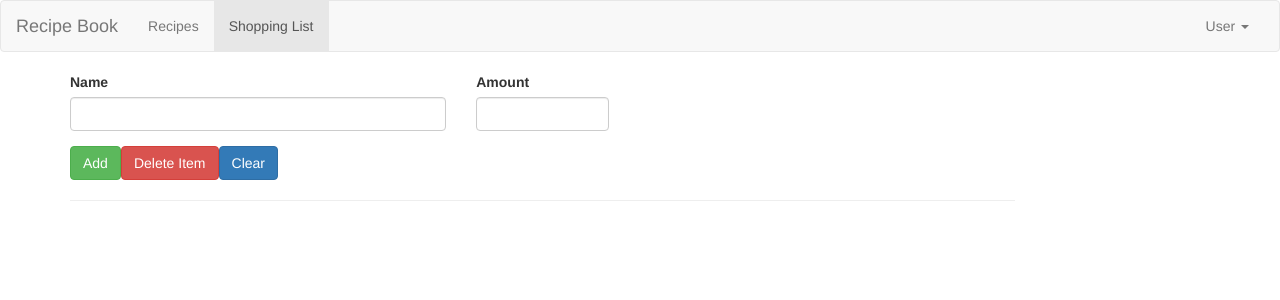
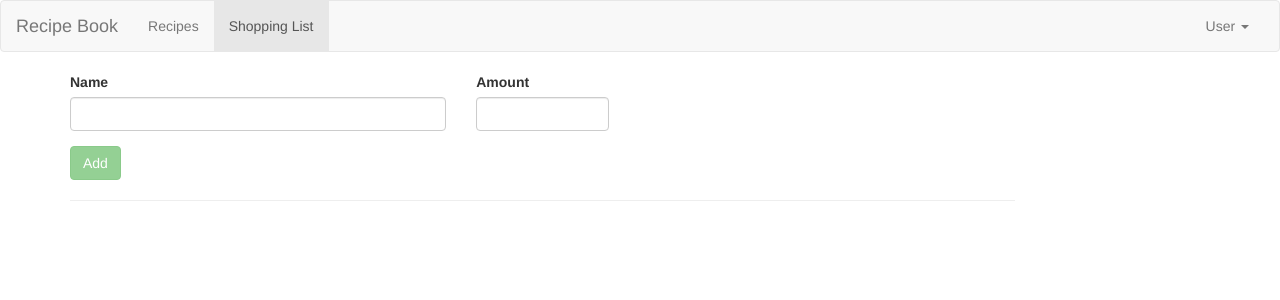
Before and after one commit to dehre/Ang2_Recipe-book, an Angular app: page /shopping-list in a window 1280 px wide. Shown: the top 300 px of the page. Built offline with nearby package versions, Linux system fonts and the light colour scheme.

Commit message:
Start wire up editing shopping-list items

```diff
--- a/src/app/app.module.ts
+++ b/src/app/app.module.ts
@@ -1,6 +1,6 @@
 import { BrowserModule } from '@angular/platform-browser';
 import { NgModule } from '@angular/core';
-import { FormsModule } from '@angular/forms';
+import { FormsModule, ReactiveFormsModule } from '@angular/forms';
 import { HttpModule } from '@angular/http';
 
 import {RecipeService} from "./recipes/recipe.service";
@@ -36,6 +36,7 @@ import { RecipeStartComponent } from './recipes/recipe-start.component';
   imports: [
     BrowserModule,
     FormsModule,
+    ReactiveFormsModule,
     HttpModule,
     routing
   ],
--- a/src/app/shopping-list/shopping-list-add.component.html
+++ b/src/app/shopping-list/shopping-list-add.component.html
@@ -1,22 +1,35 @@
 <div class="row">
   <div class="col-xs-12">
-    <form id="shopping-list-add">
+    <form (ngSubmit)="onSubmit(f.value)" #f="ngForm" id="shopping-list-add">
       <div class="row">
         <div class="col-sm-5 form-group">
           <label for="item-name">Name</label>
-          <input type="text" id="item-name" required class="form-control">
+          <input
+          [ngModel]="item.name"
+          name="name"
+          type="text"
+          id="item-name"
+          required
+          class="form-control">
         </div>
 
         <div class="col-sm-2 form-group">
           <label for="item-amount">Amount</label>
-          <input type="text" id="item-amount" required class="form-control">
+          <input
+          [ngModel]="item.amount"
+          name="amount"
+          type="text"
+          id="item-amount"
+          required
+          class="form-control">
         </div>
       </div>
       <div class="row">
         <div class="col-xs-12">
-          <button type="submit" class="btn btn-success">Add</button>
-          <button type="button" class="btn btn-danger">Delete Item</button>
-          <button type="button" class="btn btn-primary">Clear</button>
+          <button *ngIf="isAdd" type="submit" class="btn btn-success" [disabled]="!f.valid">Add</button>
+          <button *ngIf="!isAdd" type="submit" class="btn btn-success" [disabled]="!f.valid">Save</button>
+          <button *ngIf="!isAdd" type="button" class="btn btn-danger">Delete Item</button>
+          <button *ngIf="!isAdd" type="button" class="btn btn-primary">Clear</button>
         </div>
       </div>
     </form>
--- a/src/app/shopping-list/shopping-list-add.component.ts
+++ b/src/app/shopping-list/shopping-list-add.component.ts
@@ -1,9 +1,35 @@
-import { Component } from '@angular/core';
+import { Component, Input, OnChanges } from '@angular/core';
+import { NgForm } from "@angular/forms";
+import { ShoppingListService } from "./shopping-list.service";
+import { Ingredient } from "../shared/ingredient";
 
 @Component({
   selector: 'rb-shopping-list-add',
   templateUrl: './shopping-list-add.component.html'
 })
-export class ShoppingListAddComponent {
+export class ShoppingListAddComponent implements OnChanges {
+
+  @Input() item: Ingredient;
+  isAdd = true;
+
+  constructor(private sls:ShoppingListService){}
+
+  ngOnChanges(changes){
+    if(changes.item.currentValue === null){
+      this.isAdd = true;
+      this.item = {name:null,amount:null};
+    } else {
+      this.isAdd = false
+    }
+  }
+
+  onSubmit(ingredient:Ingredient){
+    if(!this.isAdd){
+      //EDIT
+    } else {
+      this.item = new Ingredient(ingredient.name,ingredient.amount);
+      this.sls.addItem(this.item);
+    }
+  }
 
 }
--- a/src/app/shopping-list/shopping-list.component.html
+++ b/src/app/shopping-list/shopping-list.component.html
@@ -1,9 +1,9 @@
 <div class="row">
   <div class="col-xs-10">
-    <rb-shopping-list-add></rb-shopping-list-add>
+    <rb-shopping-list-add [item]="selectedItem"></rb-shopping-list-add>
     <hr>
     <ul class="list-group">
-      <a *ngFor="let item of items" class="list-group-item">{{item.name}} - ({{item.amount}})</a>
+      <a *ngFor="let item of items" (click)="onSelectItem(item)" class="list-group-item">{{item.name}} - ({{item.amount}})</a>
     </ul>
   </div>
 </div>
--- a/src/app/shopping-list/shopping-list.component.ts
+++ b/src/app/shopping-list/shopping-list.component.ts
@@ -9,6 +9,7 @@ import {ShoppingListService} from "./shopping-list.service";
 export class ShoppingListComponent implements OnInit {
 
   items:Ingredient[] = [];
+  selectedItem:Ingredient = null;
 
   constructor(private sls:ShoppingListService){}
 
@@ -16,4 +17,8 @@ export class ShoppingListComponent implements OnInit {
     this.items = this.sls.getItems();
   }
 
+  onSelectItem(item:Ingredient){
+    this.selectedItem = item;
+  }
+
 }
--- a/src/app/shopping-list/shopping-list.service.ts
+++ b/src/app/shopping-list/shopping-list.service.ts
@@ -12,5 +12,8 @@ export class ShoppingListService {
   addItems(items: Ingredient[]){
     Array.prototype.push.apply(this.items, items)
   }
+  addItem(item: Ingredient){
+    this.items.push(item)
+  }
 
 }
```
